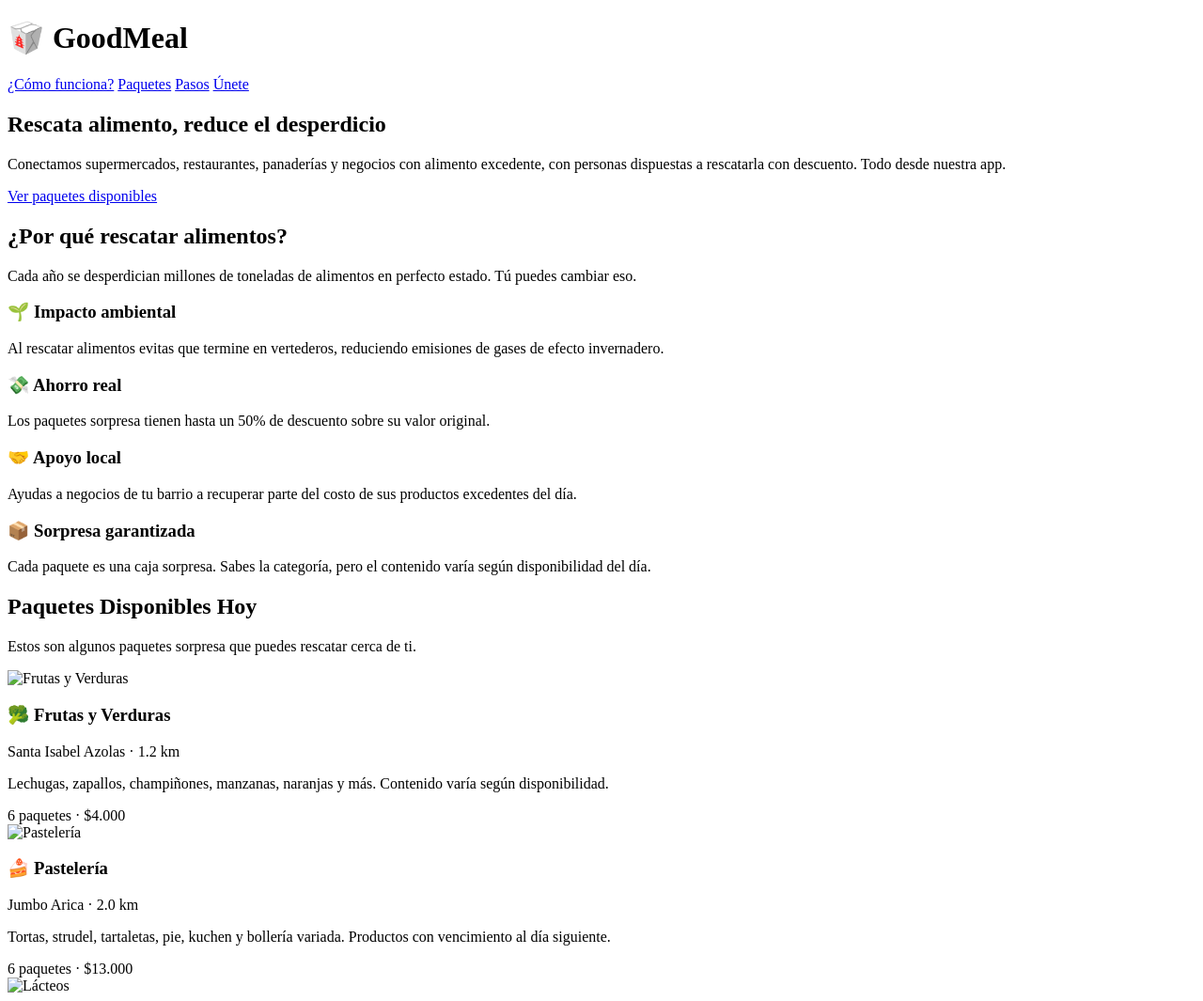
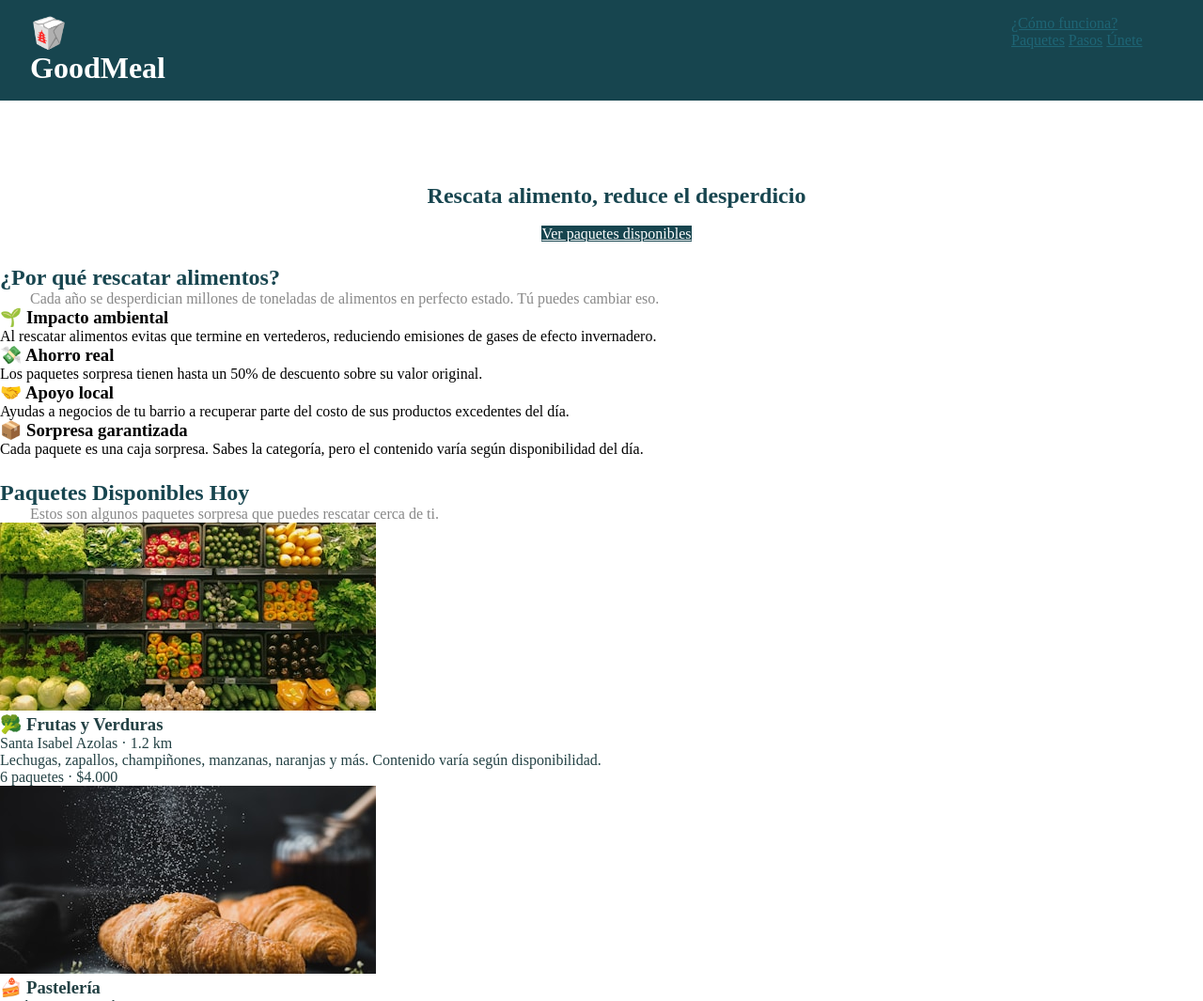
Before and after one commit to ljarb/ev-sumativa2026, a plain HTML site: page index.html in a window 1280 px wide. Shown: the top 1065 px of the page at 94% size. Drawn offline with Linux system fonts and the light colour scheme.

Commit message:
presencial

```diff
--- a/index.html
+++ b/index.html
@@ -3,6 +3,11 @@
 <head>
     <meta charset="UTF-8">
     <meta name="viewport" content="width=device-width, initial-scale=1.0">
+    <link rel="stylesheet" href="style.css">
+
+
+
+
     <title>GoodMeal - Rescata Alimento, reduce el desperdicio</title>
 </head>
 <body>
@@ -70,7 +75,7 @@
         <div class="galeria">
             <article class="mascota-card">
                 <div class="mascota-img">
-                    <img src="" alt="Frutas y Verduras">
+                    <img src="/img/frutas-verduras.jpg" alt="Frutas y Verduras">
                 </div>
                 <div class="mascota-info">
                     <h3>🥦 Frutas y Verduras</h3>
@@ -82,7 +87,7 @@
 
             <article class="mascota-card">
                 <div class="mascota-img">
-                    <img src="" alt="Pastelería">
+                    <img src="/img/pasteleria.jpg" alt="Pastelería">
                 </div>
                 <div class="mascota-info">
                     <h3>🍰 Pastelería</h3>
@@ -94,7 +99,7 @@
 
             <article class="mascota-card">
                 <div class="mascota-img">
-                    <img src="" alt="Lácteos">
+                    <img src="/img/lacteos.jpg" alt="Lácteos">
                 </div>
                 <div class="mascota-info">
                     <h3>🥛 Lácteos</h3>
@@ -106,7 +111,7 @@
 
             <article class="mascota-card">
                 <div class="mascota-img">
-                    <img src="" alt="Fiambrería">
+                    <img src="/img/fiambreria.png" alt="Fiambrería.png">
                 </div>
                 <div class="mascota-info">
                     <h3>🥩 Fiambrería</h3>
--- /dev/null
+++ b/style.css
@@ -0,0 +1,59 @@
+*{
+    margin: 0;
+    margin-top: 0;
+
+}
+.body{
+    background-color: #F0F8F8;
+    color: #0D2E34;
+
+}
+h2{
+    margin-top: 1.5rem;
+    border-top: 1rem;
+    color: #17454F;
+
+}
+img{
+
+}
+a{
+    color: #1E6575;
+
+}
+
+.site-header{
+    background-color: #17454F;
+    color: #FFFFFF;
+    padding: 1rem 2rem;
+    display: flex;
+}
+
+.header-content{
+    display: flex;
+    gap: 900px;
+    display: flex;
+
+}
+.hero{
+    color: #FFFFFF;
+    padding-top: 4rem;
+    padding-left: 2rem;
+    text-align: center;
+}
+.btn{
+    background-color: #17454F;
+    color: #FFFFFF;
+    padding-bottom: 0.5rem, 2rem;
+    border-bottom: none;
+}
+.seccion{
+
+}
+.fondo-claro{
+    color: #234144;
+}
+.subtitulo{
+    color: #888888;
+    padding-left: 2rem;
+}
```
Also changed, not shown: img/fiambreria.png (added), img/frutas-verduras.jpg (added), img/lacteos.jpg (added), img/pasteleria.jpg (added).
